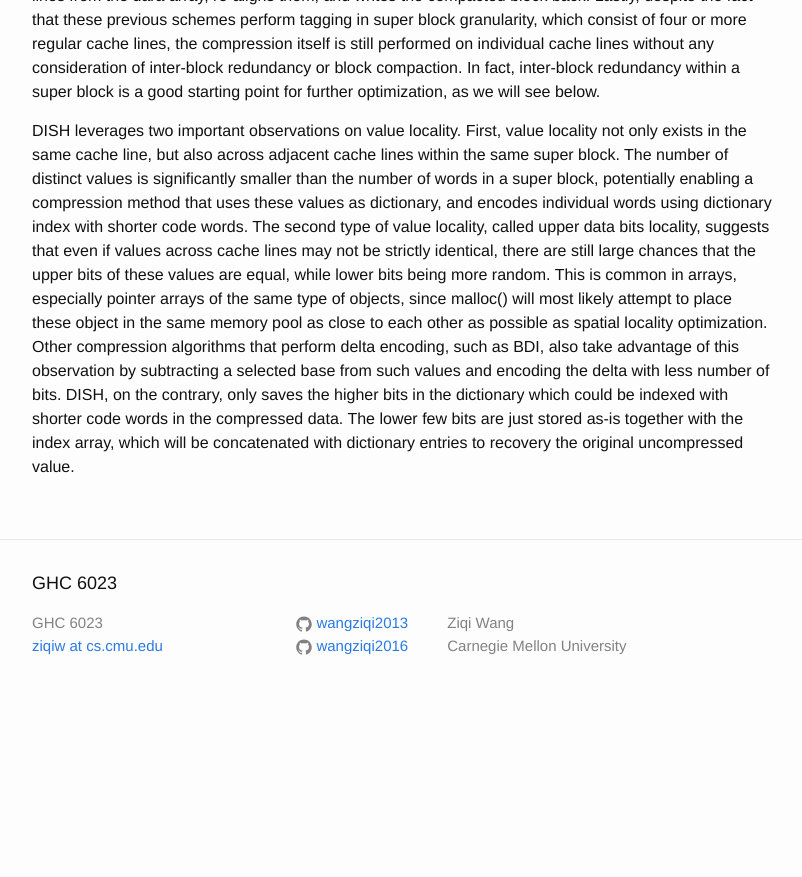
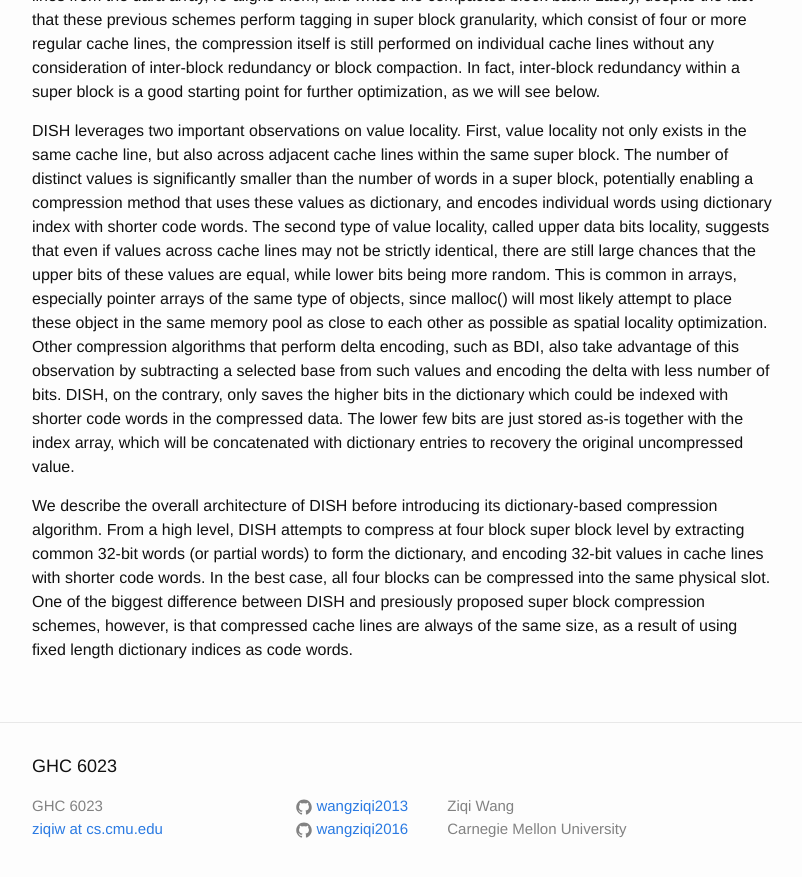
Before and after one commit to wangziqi2013/wangziqi2013.github.io, a Jekyll site: the page built from _posts/2020-07-18-dish.markdown, in a window 1280 px wide and 900 px high, scrolled down 1186 px. Shown: the top 877 px of the window, without its empty margins (238-1040 px from the left). Built offline with Jekyll 4.4.1, drawn with Linux system fonts in a browser that asks for light colours; before the commit the page ends 1903 px from its top, so only the background shows below that.

Commit message:
Adding code word

```diff
--- a/_posts/2020-07-18-dish.markdown
+++ b/_posts/2020-07-18-dish.markdown
@@ -60,3 +60,10 @@ a selected base from such values and encoding the delta with less number of bits
 higher bits in the dictionary which could be indexed with shorter code words in the compressed data. The lower few bits
 are just stored as-is together with the index array, which will be concatenated with dictionary entries to recovery the
 original uncompressed value.
+
+We describe the overall architecture of DISH before introducing its dictionary-based compression algorithm. From a high
+level, DISH attempts to compress at four block super block level by extracting common 32-bit words (or partial words) to
+form the dictionary, and encoding 32-bit values in cache lines with shorter code words. In the best case, all four blocks
+can be compressed into the same physical slot. One of the biggest difference between DISH and presiously proposed super
+block compression schemes, however, is that compressed cache lines are always of the same size, as a result of using
+fixed length dictionary indices as code words.
```
